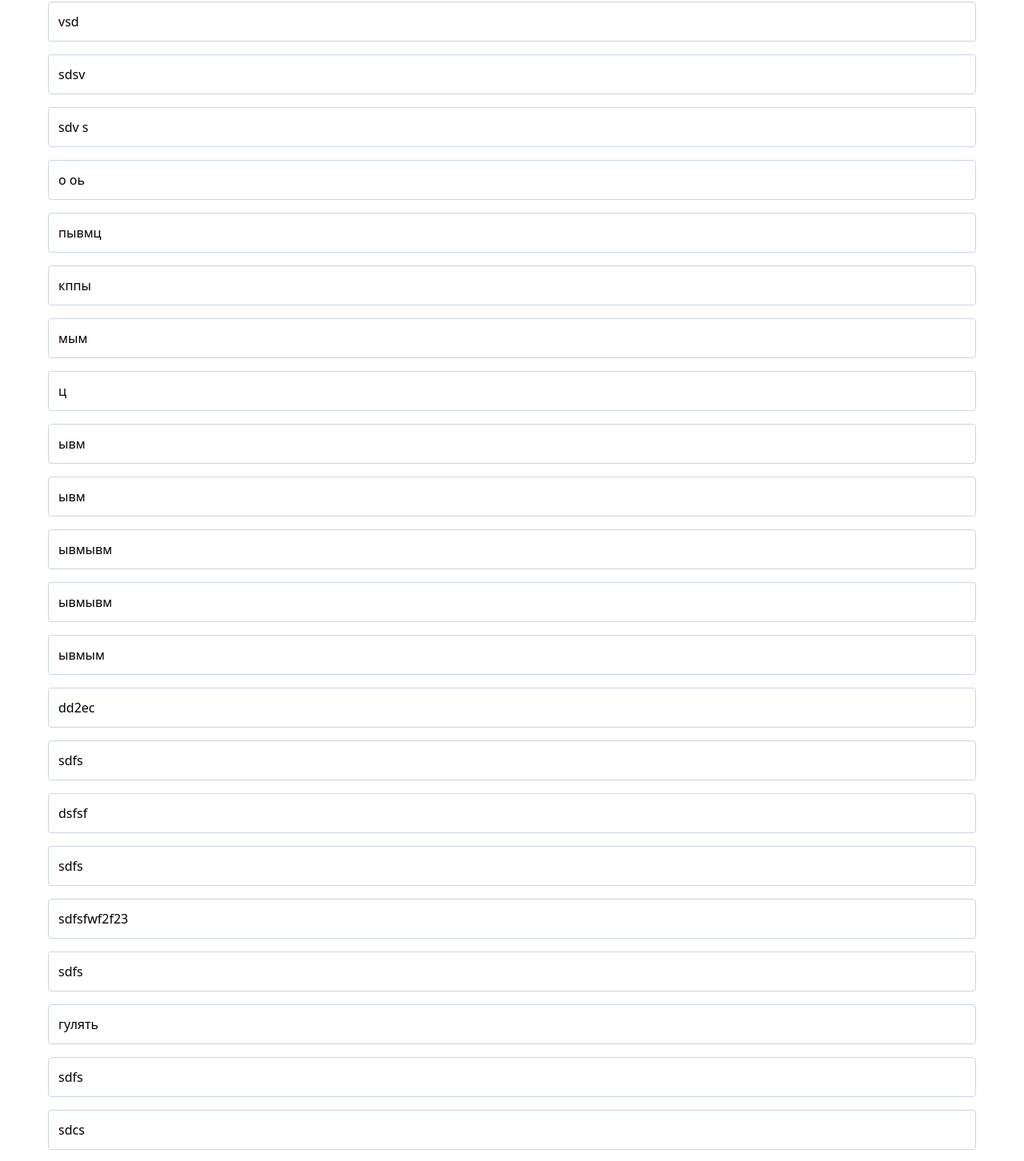
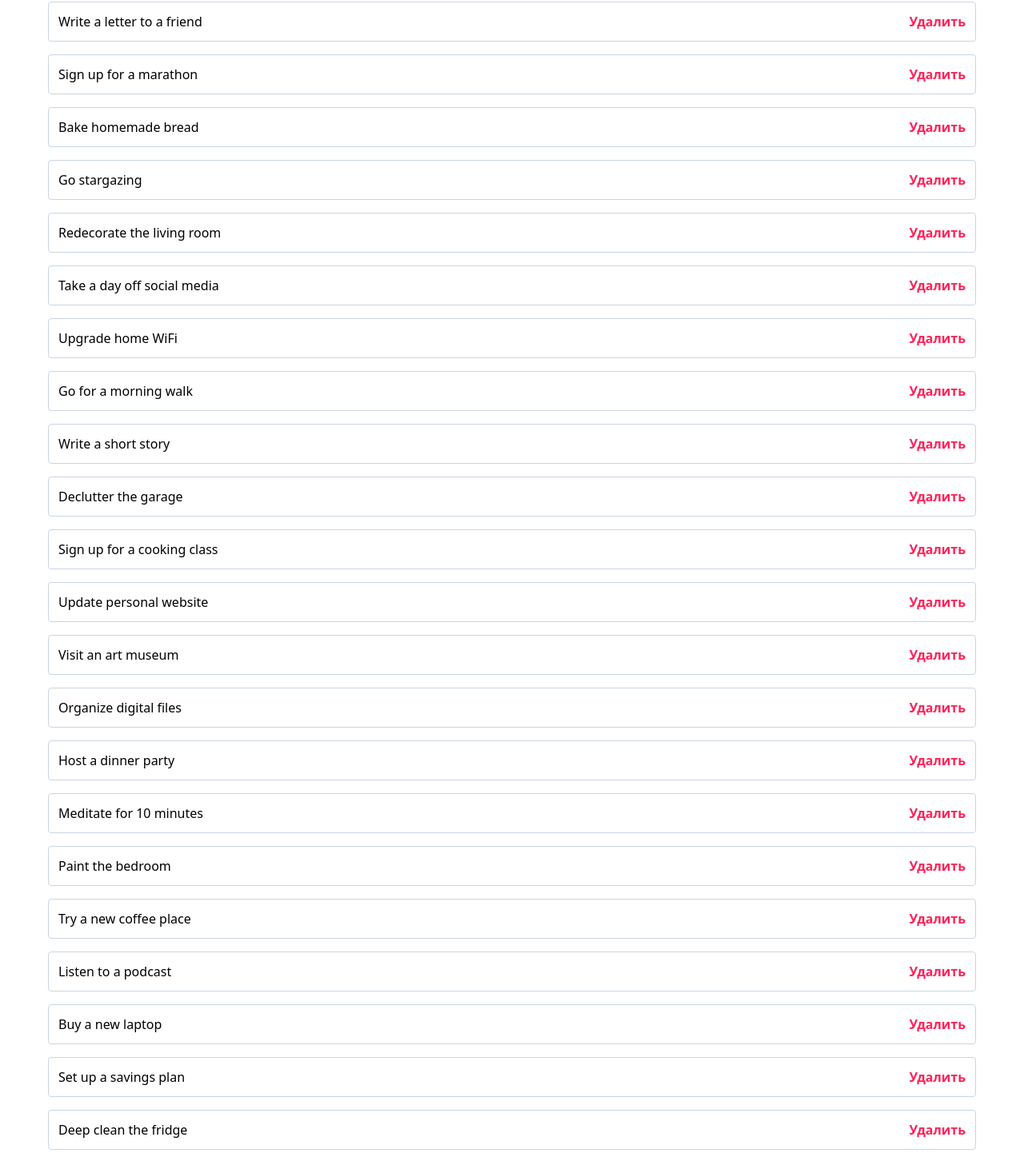
Before and after one commit to Le1ou/tanstack-query, a React (Vite) app: page / in a window 1280 px wide. Shown: the part 136-1588 px from the top of the page at 80% size. Built offline with nearby package versions, Linux system fonts and the light colour scheme; data requests are answered from the project's data file.

Commit message:
feat: add mutation & create useDeleteTodo

```diff
--- a/db.json
+++ b/db.json
@@ -316,138 +316,6 @@
       "label": "Write a letter to a friend",
       "done": false,
       "userId": "2"
-    },
-    {
-      "id": "hTcbIlH3Io3ynTmmXEiIL",
-      "label": "sdcs",
-      "done": false,
-      "userId": "1"
-    },
-    {
-      "id": "qt8ZRsEUv0ea073QewoQT",
-      "label": "sdfs",
-      "done": false,
-      "userId": "1"
-    },
-    {
-      "id": "n6pvVMCYmvxp8U8wexzED",
-      "label": "гулять",
-      "done": false,
-      "userId": "1"
-    },
-    {
-      "id": "AR8Vlk3rNhCMa5Yc1lLxe",
-      "label": "sdfs",
-      "done": false,
-      "userId": "1"
-    },
-    {
-      "id": "BtSlet8yyh_jtyWhMJDmJ",
-      "label": "sdfsfwf2f23",
-      "done": false,
-      "userId": "1"
-    },
-    {
-      "id": "CG7odruzTQLH0jgHUgZoh",
-      "label": "sdfs",
-      "done": false,
-      "userId": "1"
-    },
-    {
-      "id": "mzU7dF2z_3tujXAOqc_Ns",
-      "label": "dsfsf",
-      "done": false,
-      "userId": "1"
-    },
-    {
-      "id": "MxJiubSIcmo0q5s0pL1pC",
-      "label": "sdfs",
-      "done": false,
-      "userId": "1"
-    },
-    {
-      "id": "Npo-9Umu6xDH8nixK5XzT",
-      "label": "dd2ec",
-      "done": false,
-      "userId": "1"
-    },
-    {
-      "id": "atbURHY0AY3iSAkbdjXOC",
-      "label": "ывмым",
-      "done": false,
-      "userId": "1"
-    },
-    {
-      "id": "iyTdQQZB6Yh8LXidlJBnL",
-      "label": "ывмывм",
-      "done": false,
-      "userId": "1"
-    },
-    {
-      "id": "tUDNp34LUGaEDeovU6EN4",
-      "label": "ывмывм",
-      "done": false,
-      "userId": "1"
-    },
-    {
-      "id": "_fAWgHd7QBfkiFE4hXv9E",
-      "label": "ывм",
-      "done": false,
-      "userId": "1"
-    },
-    {
-      "id": "v25zKXIcMV__B71bPLNkM",
-      "label": "ывм",
-      "done": false,
-      "userId": "1"
-    },
-    {
-      "id": "Z_kpbQ1GiSz5hTyEiqYJf",
-      "label": "ц",
-      "done": false,
-      "userId": "1"
-    },
-    {
-      "id": "rJh5iJxowiVEiAYVhpE_h",
-      "label": "мым",
-      "done": false,
-      "userId": "1"
-    },
-    {
-      "id": "e4hmjYtgG-2XTss9bHr8n",
-      "label": "кппы",
-      "done": false,
-      "userId": "1"
-    },
-    {
-      "id": "zuzXSB6MM64Y_YYupzi1_",
-      "label": "пывмц",
-      "done": false,
-      "userId": "1"
-    },
-    {
-      "id": "SIIYr19i6DiwpEJaVeIVj",
-      "label": "о оь",
-      "done": false,
-      "userId": "1"
-    },
-    {
-      "id": "DB60FZC32zo84hBnqcTea",
-      "label": "sdv s",
-      "done": false,
-      "userId": "1"
-    },
-    {
-      "id": "-Gr0lybemoxojdlh5v_JW",
-      "label": "sdsv",
-      "done": false,
-      "userId": "1"
-    },
-    {
-      "id": "-WK_S8tYOzNSGmdrLCLfE",
-      "label": "vsd",
-      "done": false,
-      "userId": "1"
     }
   ]
 }
--- a/src/modules/todoList/api.ts
+++ b/src/modules/todoList/api.ts
@@ -56,11 +56,9 @@
     });
   },
   deleteTodo(id: string) {
-    return (
-      jsonInstance(`/tasks/${id}`),
-      {
-        method: "DELETE",
-      }
-    );
+    return jsonInstance(`/tasks/${id}`, {
+      method: "DELETE",
+      json: {},
+    });
   },
 };
--- a/src/modules/todoList/todoList.tsx
+++ b/src/modules/todoList/todoList.tsx
@@ -1,6 +1,7 @@
 import { TaskDto, todoListApi } from "./api";
 import { useQuery } from "@tanstack/react-query";
 import { useCreateTodo } from "./use-create-todo";
+import { useDeleteTodo } from "./use-delete-todo";
 // import { keepPreviousData } from "@tanstack/react-query";
 // import { useState } from "react";
 
@@ -19,7 +20,8 @@
   //   todoListApi.getTodoListQueryOptions({ page, enabled }),
   // );
 
-  const { handleCreate, isPending } = useCreateTodo();
+  const { handleCreate, createIsPending } = useCreateTodo();
+  const { handleDelete, delIsPending } = useDeleteTodo();
 
   const { data, error, isLoading, isPlaceholderData } = useQuery({
     ...todoListApi.getTodoListQueryOptions(),
@@ -40,7 +42,7 @@
       <form className="flex gap-2 mb-5" onSubmit={handleCreate}>
         <input className="rounded p-2 border border-teal-500" type="text" name="text" />
         <button
-          disabled={isPending}
+          disabled={createIsPending}
           className="rounded p-2 border border-teal-500 disabled:opacity-50"
         >
           Создать
@@ -51,8 +53,15 @@
       </button> */}
       <div className={"flex flex-col gap-4" + (isPlaceholderData ? " opacity-50" : "")}>
         {data.map((el: TaskDto) => (
-          <div className="border border-slate-300 rounded p-3" key={el.id}>
+          <div className="border border-slate-300 rounded p-3 flex justify-between" key={el.id}>
             {el.label}
+            <button
+              disabled={delIsPending}
+              onClick={() => handleDelete(el.id)}
+              className="text-rose-500 font-bold disabled:text-rose-300"
+            >
+              Удалить
+            </button>
           </div>
         ))}
       </div>
--- a/src/modules/todoList/use-create-todo.tsx
+++ b/src/modules/todoList/use-create-todo.tsx
@@ -27,5 +27,5 @@
     evt.currentTarget.reset();
   };
 
-  return { handleCreate, isPending: createTodoMutation.isPending };
+  return { handleCreate, createIsPending: createTodoMutation.isPending };
 }
--- /dev/null
+++ b/src/modules/todoList/use-delete-todo.tsx
@@ -0,0 +1,25 @@
+import { useMutation, useQueryClient } from "@tanstack/react-query";
+import { todoListApi } from "./api";
+import { TaskDto } from "./api";
+
+export function useDeleteTodo() {
+  const queryClient = useQueryClient();
+
+  const deleteTodoMutation = useMutation({
+    mutationFn: todoListApi.deleteTodo,
+    async onSettled() {
+      await queryClient.invalidateQueries(todoListApi.getTodoListQueryOptions());
+    },
+    async onSuccess(_, deleteID) {
+      const todos = queryClient.getQueryData(todoListApi.getTodoListQueryOptions().queryKey);
+      if (todos) {
+        queryClient.setQueryData(
+          todoListApi.getTodoListQueryOptions().queryKey,
+          todos.filter((el: TaskDto) => el.id !== deleteID),
+        );
+      }
+    },
+  });
+
+  return { handleDelete: deleteTodoMutation.mutate, delIsPending: deleteTodoMutation.isPending };
+}
```
